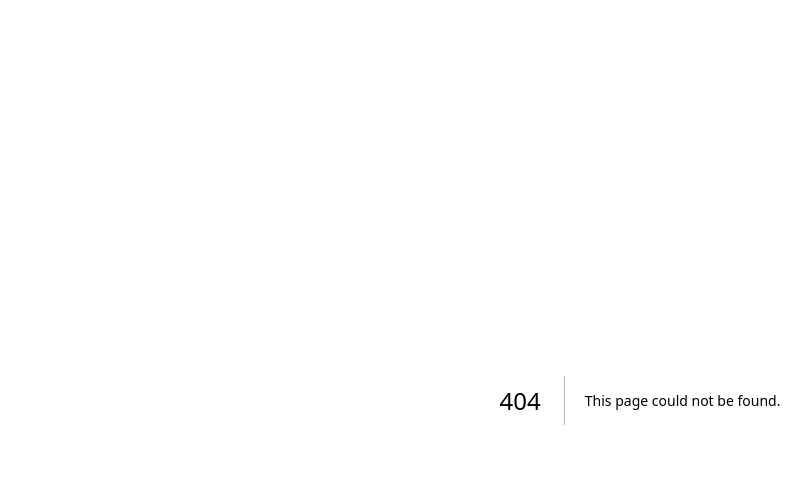
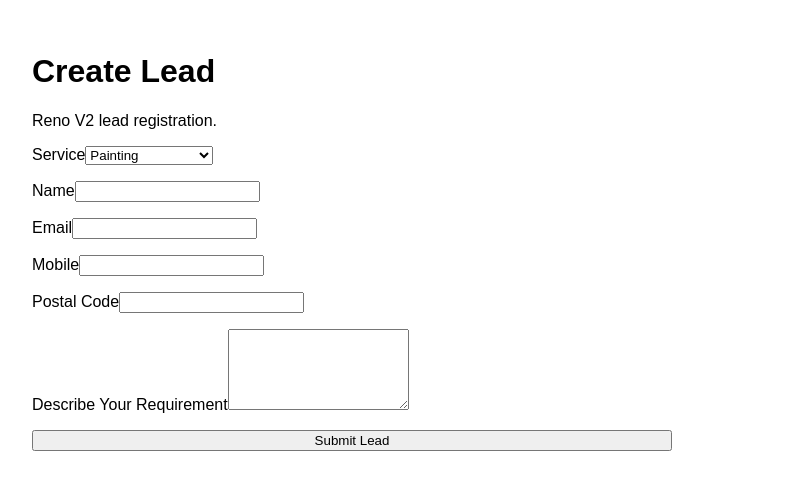
Before and after one commit to anandzambad/reno-frontend, a Next.js app: page /leads/create in a window 1280 px wide. Before the commit this address had no page. Shown: the top 490 px of the page, without its empty margins (0-811 px from the left). Built offline with nearby package versions, Linux system fonts and the light colour scheme; no server answers.

Commit message:
feat: add Create Lead route

```diff
--- /dev/null
+++ b/src/app/leads/create/page.tsx
@@ -0,0 +1,11 @@
+import { LeadForm } from '@/features/leads/LeadForm';
+
+export default function CreateLeadPage() {
+  return (
+    <main style={{ padding: 32 }}>
+      <h1>Create Lead</h1>
+      <p>Reno V2 lead registration.</p>
+      <LeadForm />
+    </main>
+  );
+}
```
